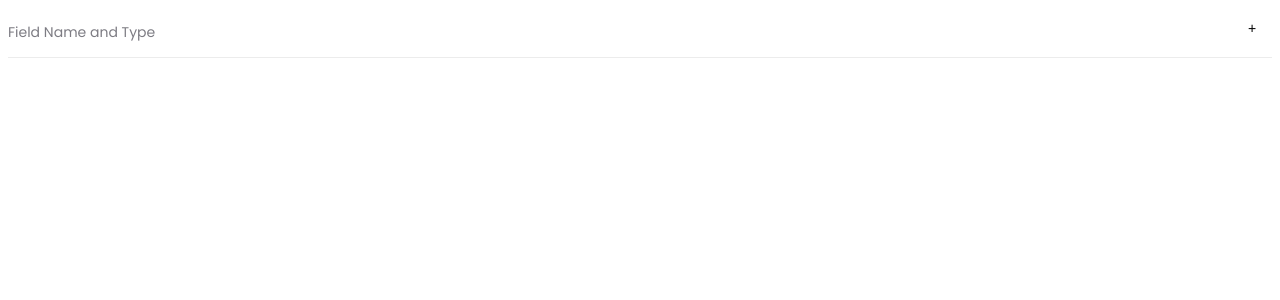
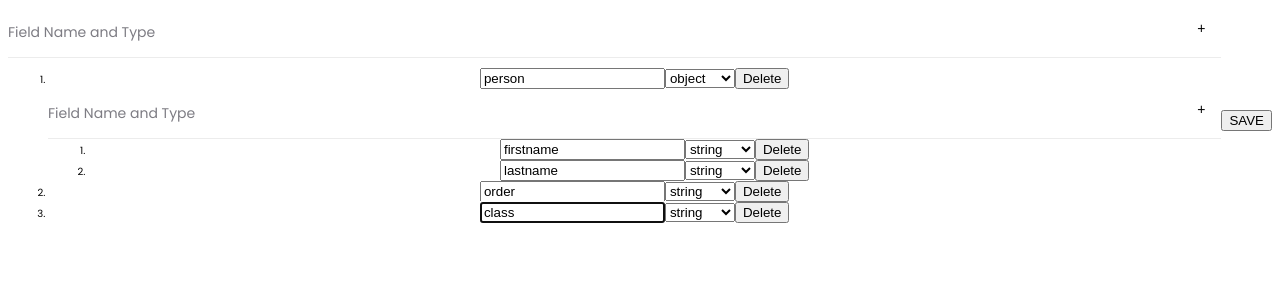
Before and after one commit to tushartiwari7/json-editor, a React (Create React App) app: page / in a window 1280 px wide. Shown: the top 300 px of the page. Built offline with nearby package versions, Linux system fonts and the light colour scheme.

Commit message:
feat/observer API

```diff
--- a/src/App.js
+++ b/src/App.js
@@ -2,12 +2,12 @@ import { ToastContainer } from "react-toastify";
 import Wrapper from "./components/Wrapper";
 import "./styles.css";
 import "react-toastify/dist/ReactToastify.css";
-import { toastOptions } from "./utils";
+import { initSchema, toastOptions } from "./utils";
 import WrapperProvider from "./components/WrapperContext";
 export default function App() {
   return (
     <div className="App center">
-      <WrapperProvider>
+      <WrapperProvider defaultValue={initSchema}>
         <Wrapper />
       </WrapperProvider>
       <ToastContainer {...toastOptions} />
--- a/src/components/Property.js
+++ b/src/components/Property.js
@@ -17,17 +17,23 @@ const Property = ({ data }) => {
   const changeInterfaceType = (event) => {
     const changeTo = event.target.value;
     if (changeTo === "object")
-      return updateProperty({ type: event.target.value, children: {} });
-    updateProperty({ type: event.target.value, children: null });
+      return updateProperty({ type: changeTo, children: {} });
+    updateProperty({ type: changeTo, children: null });
   };
 
   const removeProperty = () => {
     dispatch({ type: "delete", payload: data.id });
   };
 
+  const observer = (updatedChild) => updateProperty({ children: updatedChild });
+
   return (
     <li>
-      <input value={data.title} onChange={renameTitleHandler} />
+      <input
+        autoFocus={true}
+        value={data.title}
+        onChange={renameTitleHandler}
+      />
       <select value={data.type} onChange={changeInterfaceType}>
         <option>string</option>
         <option>object</option>
@@ -36,7 +42,7 @@ const Property = ({ data }) => {
       </select>
       <button onClick={removeProperty}>Delete</button>
       {data.children && (
-        <WrapperProvider>
+        <WrapperProvider observer={observer} defaultValue={data.children}>
           <Wrapper />
         </WrapperProvider>
       )}
--- a/src/components/WrapperContext.js
+++ b/src/components/WrapperContext.js
@@ -1,10 +1,16 @@
-import React, { useContext } from "react";
+import React, { useContext, useEffect } from "react";
 const Context = React.createContext();
 import { toast } from "react-toastify";
 import { useSchema } from "../hooks/useSchema";
 
-const WrapperProvider = ({ children }) => {
-  const { state, dispatch } = useSchema();
+const WrapperProvider = ({ observer, defaultValue, children }) => {
+  const { state, dispatch } = useSchema(defaultValue);
+
+  useEffect(() => {
+    if (observer && Object.keys(state).length) {
+      observer(state);
+    }
+  }, [state]);
 
   const createNewProperty = () => {
     try {
@@ -18,10 +24,12 @@ const WrapperProvider = ({ children }) => {
         },
       });
     } catch (error) {
-      console.log({ error });
+      console.error({ error });
       toast(error.message);
     }
   };
+
+  const readSchema = () => dispatch({ type: "get" });
 
   const value = {
     state,
@@ -29,7 +37,16 @@ const WrapperProvider = ({ children }) => {
     createNewProperty,
   };
 
-  return <Context.Provider value={value}>{children}</Context.Provider>;
+  return (
+    <Context.Provider value={value}>
+      {children}
+      {!observer && (
+        <section>
+          <button onClick={readSchema}>SAVE</button>
+        </section>
+      )}
+    </Context.Provider>
+  );
 };
 
 export default WrapperProvider;
--- a/src/hooks/useSchema.js
+++ b/src/hooks/useSchema.js
@@ -1,4 +1,21 @@
 import { useReducer } from "react";
+
+const formatSchema = (raw) => {
+  const formatted = {};
+  for (const key in raw) {
+    if (Object.hasOwnProperty.call(raw, key)) {
+      const element = raw[key];
+      formatted[element.title] = {
+        isRequired: element.isRequired,
+        value:
+          element.type === "object"
+            ? formatSchema(element.children)
+            : element.type,
+      };
+    }
+  }
+  return formatted;
+};
 
 const reducerFn = (state, action) => {
   switch (action.type) {
@@ -23,13 +40,19 @@ const reducerFn = (state, action) => {
       };
     }
 
+    case "get": {
+      const formatted = formatSchema(state);
+      console.log(formatted);
+      return state;
+    }
+
     default:
       return state;
   }
 };
 
-export const useSchema = () => {
-  const [state, dispatch] = useReducer(reducerFn, {});
+export const useSchema = (defaultState = {}) => {
+  const [state, dispatch] = useReducer(reducerFn, defaultState);
   return {
     state,
     dispatch,
--- a/src/utils.js
+++ b/src/utils.js
@@ -8,3 +8,42 @@ export const toastOptions = {
   progress: undefined,
   theme: "light",
 };
+
+export const initSchema = {
+  "d5761976-5193-4d01-a1dc-26b6860c9474": {
+    title: "person",
+    isRequired: false,
+    type: "object",
+    children: {
+      "ff7dfeef-a32f-4da6-9f48-53af918e734c": {
+        title: "firstname",
+        isRequired: false,
+        type: "string",
+        children: null,
+        id: "ff7dfeef-a32f-4da6-9f48-53af918e734c",
+      },
+      "422ede5a-2c14-49e0-b426-da9b19b5e262": {
+        title: "lastname",
+        isRequired: false,
+        type: "string",
+        children: null,
+        id: "422ede5a-2c14-49e0-b426-da9b19b5e262",
+      },
+    },
+    id: "d5761976-5193-4d01-a1dc-26b6860c9474",
+  },
+  "7bbb4615-e77e-4630-92aa-538b727d88fd": {
+    title: "order",
+    isRequired: false,
+    type: "string",
+    children: null,
+    id: "7bbb4615-e77e-4630-92aa-538b727d88fd",
+  },
+  "577a88aa-3eb7-4d68-8f13-3d7eaa6a02f9": {
+    title: "class",
+    isRequired: false,
+    type: "string",
+    children: null,
+    id: "577a88aa-3eb7-4d68-8f13-3d7eaa6a02f9",
+  },
+};
```
